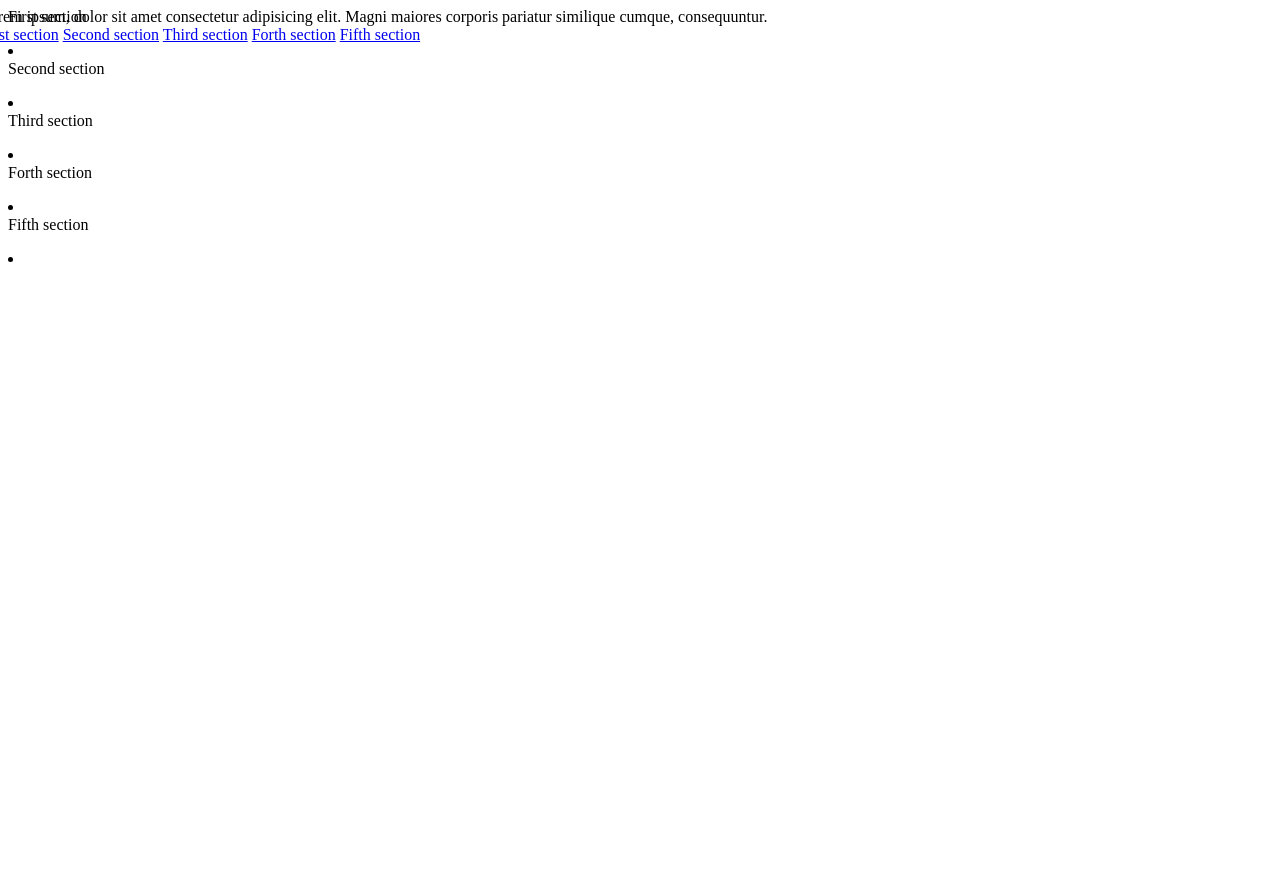
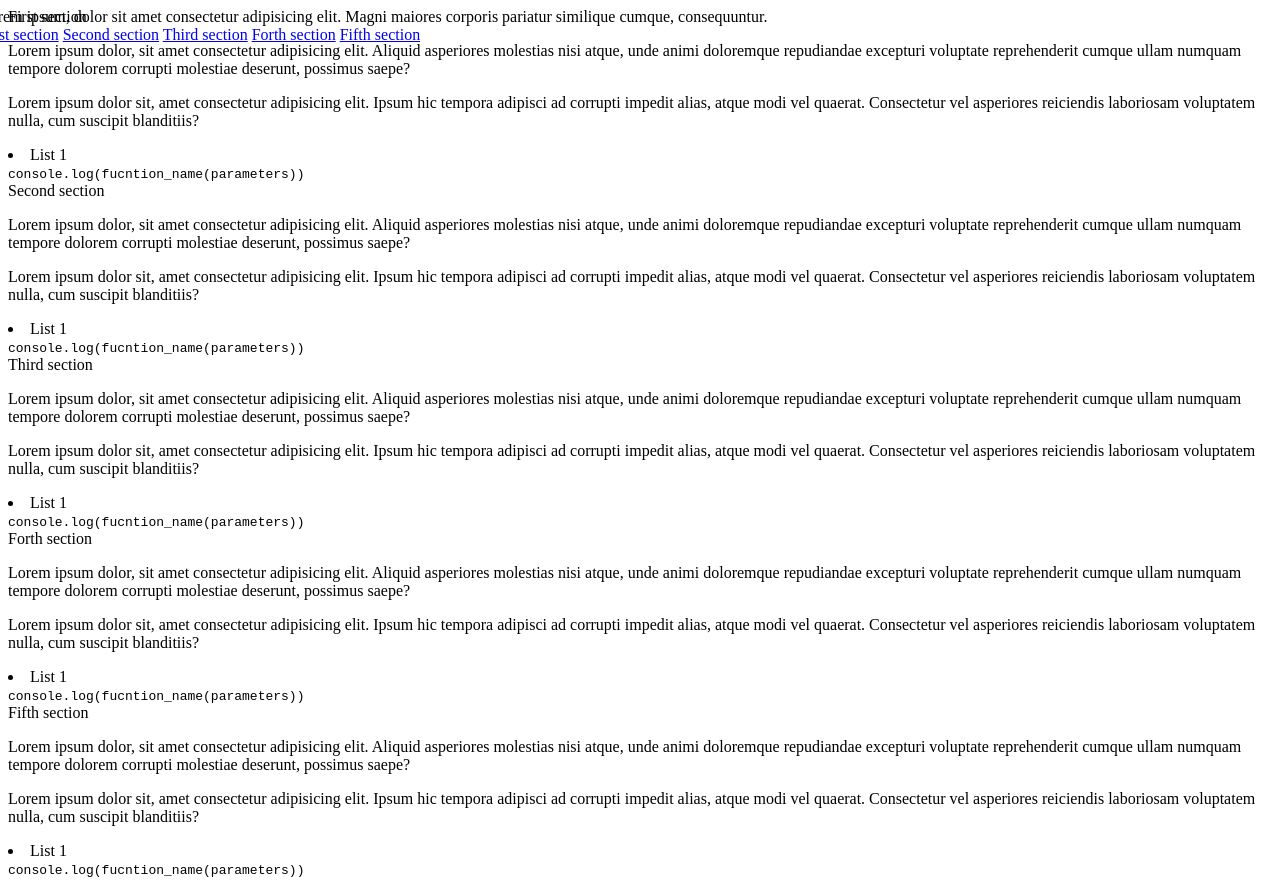
Before and after one commit to kennedyn001/microverse-ken-daniel, a plain HTML site: page index.html in a window 1280 px wide. Before the commit the page ends 800 px from the top, so only its background shows below. Drawn offline with Linux system fonts and the light colour scheme.

Commit message:
some text in the elements

```diff
--- a/index.html
+++ b/index.html
@@ -35,38 +35,38 @@
       </nav>
       <section class="main-section" id="first_section">
         <header>First section</header>
-        <p></p>
-        <p></p>
-        <li></li>
-        <code></code>
+        <p>Lorem ipsum dolor, sit amet consectetur adipisicing elit. Aliquid asperiores molestias nisi atque, unde animi doloremque repudiandae excepturi voluptate reprehenderit cumque ullam numquam tempore dolorem corrupti molestiae deserunt, possimus saepe?</p>
+        <p>Lorem ipsum dolor sit, amet consectetur adipisicing elit. Ipsum hic tempora adipisci ad corrupti impedit alias, atque modi vel quaerat. Consectetur vel asperiores reiciendis laboriosam voluptatem nulla, cum suscipit blanditiis?</p>
+        <li>List 1</li>
+        <code>console.log(fucntion_name(parameters))</code>
       </section>
       <section class="main-section" id="second_section">
         <header>Second section</header>
-        <p></p>
-        <p></p>
-        <li></li>
-        <code></code>
+        <p>Lorem ipsum dolor, sit amet consectetur adipisicing elit. Aliquid asperiores molestias nisi atque, unde animi doloremque repudiandae excepturi voluptate reprehenderit cumque ullam numquam tempore dolorem corrupti molestiae deserunt, possimus saepe?</p>
+        <p>Lorem ipsum dolor sit, amet consectetur adipisicing elit. Ipsum hic tempora adipisci ad corrupti impedit alias, atque modi vel quaerat. Consectetur vel asperiores reiciendis laboriosam voluptatem nulla, cum suscipit blanditiis?</p>
+        <li>List 1</li>
+        <code>console.log(fucntion_name(parameters))</code>
       </section>
       <section class="main-section" id="third_section">
         <header>Third section</header>
-        <p></p>
-        <p></p>
-        <li></li>
-        <code></code>
+        <p>Lorem ipsum dolor, sit amet consectetur adipisicing elit. Aliquid asperiores molestias nisi atque, unde animi doloremque repudiandae excepturi voluptate reprehenderit cumque ullam numquam tempore dolorem corrupti molestiae deserunt, possimus saepe?</p>
+        <p>Lorem ipsum dolor sit, amet consectetur adipisicing elit. Ipsum hic tempora adipisci ad corrupti impedit alias, atque modi vel quaerat. Consectetur vel asperiores reiciendis laboriosam voluptatem nulla, cum suscipit blanditiis?</p>
+        <li>List 1</li>
+        <code>console.log(fucntion_name(parameters))</code>
       </section>
       <section class="main-section" id="forth_section">
         <header>Forth section</header>
-        <p></p>
-        <p></p>
-        <li></li>
-        <code></code>
+        <p>Lorem ipsum dolor, sit amet consectetur adipisicing elit. Aliquid asperiores molestias nisi atque, unde animi doloremque repudiandae excepturi voluptate reprehenderit cumque ullam numquam tempore dolorem corrupti molestiae deserunt, possimus saepe?</p>
+        <p>Lorem ipsum dolor sit, amet consectetur adipisicing elit. Ipsum hic tempora adipisci ad corrupti impedit alias, atque modi vel quaerat. Consectetur vel asperiores reiciendis laboriosam voluptatem nulla, cum suscipit blanditiis?</p>
+        <li>List 1</li>
+        <code>console.log(fucntion_name(parameters))</code>
       </section>
       <section class="main-section" id="fifth_section">
         <header>Fifth section</header>
-        <p></p>
-        <p></p>
-        <li></li>
-        <code></code>
+        <p>Lorem ipsum dolor, sit amet consectetur adipisicing elit. Aliquid asperiores molestias nisi atque, unde animi doloremque repudiandae excepturi voluptate reprehenderit cumque ullam numquam tempore dolorem corrupti molestiae deserunt, possimus saepe?</p>
+        <p>Lorem ipsum dolor sit, amet consectetur adipisicing elit. Ipsum hic tempora adipisci ad corrupti impedit alias, atque modi vel quaerat. Consectetur vel asperiores reiciendis laboriosam voluptatem nulla, cum suscipit blanditiis?</p>
+        <li>List 1</li>
+        <code>console.log(fucntion_name(parameters))</code>
       </section>
     </main>
   </body>
```
Also changed, not shown: css/style.css (line endings or trailing spaces).
